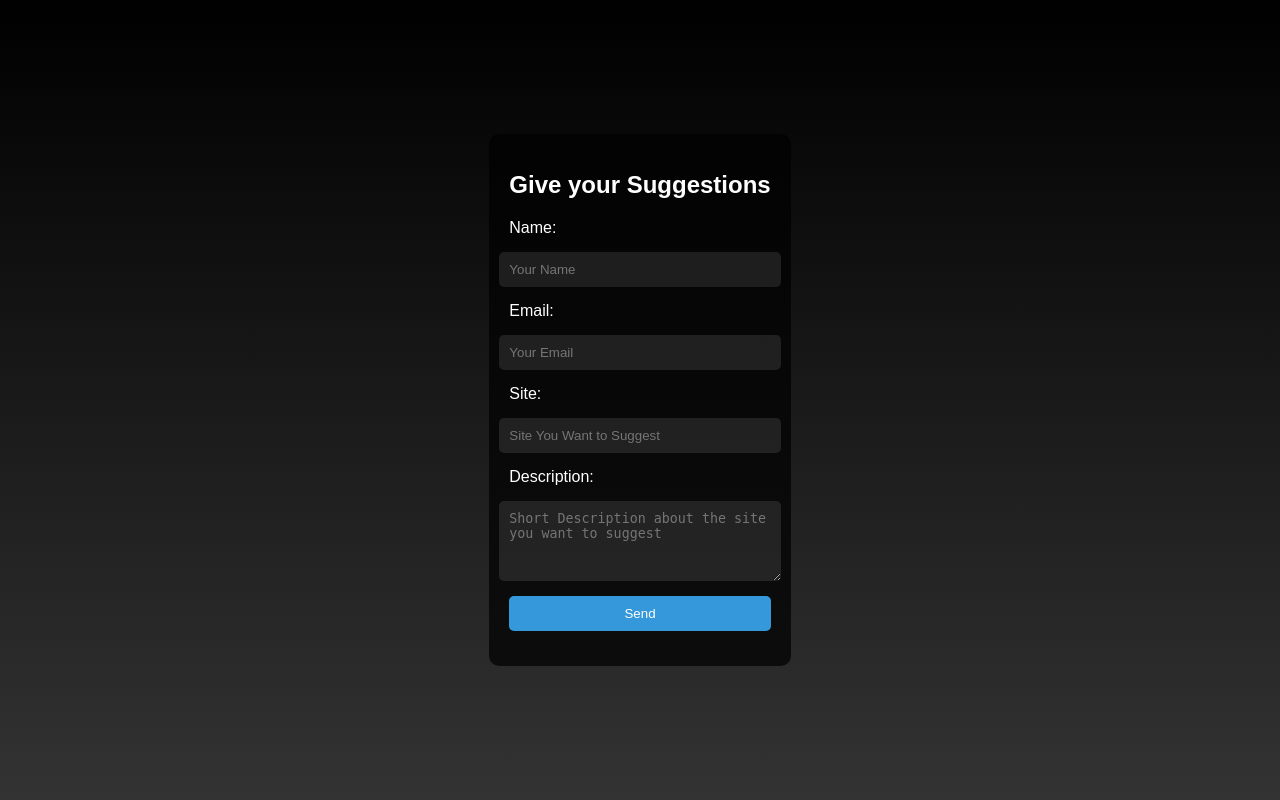
After one commit to Amitkumar71/Tools, a Flask app: page /suggest in a window 1280 px wide. The commit adds this page. Run offline with Flask 3, Linux system fonts and the light colour scheme.

Commit message:
Added Suggestion page

```diff
--- a/app.py
+++ b/app.py
@@ -6,6 +6,10 @@ app = Flask(__name__)
 def home():
     return render_template('main.html')
 
+@app.route('/suggest')
+def suggest():
+    return render_template('Suggest.html')
+
 
 if __name__ == '__main__':
     app.run(debug=True)
--- /dev/null
+++ b/static/css/Suggest.css
@@ -0,0 +1,66 @@
+body {
+    margin: 0;
+    padding: 0;
+    background: linear-gradient(to bottom, #000000, #333333);
+    color: #ffffff;
+    font-family: Arial, sans-serif;
+    display: flex;
+    justify-content: center;
+    align-items: center;
+    min-height: 100vh;
+}
+
+/* Style the container and form */
+.container {
+    background-color: rgba(0, 0, 0, 0.7);
+    padding: 20px;
+    border-radius: 10px;
+    text-align: center;
+}
+
+/* Style the heading */
+h1 {
+    font-size: 24px;
+    margin-bottom: 20px;
+}
+
+/* Style form fields and button */
+form {
+    display: flex;
+    flex-direction: column;
+    align-items: center;
+}
+
+label, input, textarea {
+    margin-bottom: 15px;
+    width: 100%;
+    max-width: 300px;
+    padding: 10px;
+    border: none;
+    border-radius: 5px;
+    background-color: rgba(255, 255, 255, 0.1);
+    color: #ffffff;
+}
+
+label {
+    margin-bottom: 15px;
+    padding: 0;
+    text-align: left;
+    border: none;
+    background-color: transparent;
+    color: #ffffff;
+}
+
+textarea {
+    resize: vertical;
+}
+
+input[type="submit"] {
+    background-color: #3498db;
+    color: #ffffff;
+    cursor: pointer;
+}
+
+input[type="submit"]:hover {
+    background-color: #2980b9;
+}
--- /dev/null
+++ b/templates/Suggest.html
@@ -0,0 +1,29 @@
+<!DOCTYPE html>
+<html lang="en">
+<head>
+    <meta charset="UTF-8">
+    <meta name="viewport" content="width=device-width, initial-scale=1.0">
+    <title>Suggestions</title>
+    <link rel="stylesheet" type="text/css" href="{{ url_for('static', filename='css/Suggest.css') }}">
+</head>
+<body>
+    <div class="container">
+        <h1>Give your Suggestions</h1>
+        <form action="submit_suggestions.php" method="post">
+            <label for="name">Name:</label>
+            <input type="text" id="name" name="name" required placeholder="Your Name">
+
+            <label for="email">Email:</label>
+            <input type="email" id="email" name="email" required placeholder="Your Email">
+
+            <label for="site">Site:</label>
+            <input type="text" id="site" name="site" required placeholder="Site You Want to Suggest">
+
+            <label for="description">Description:</label>
+            <textarea id="description" name="description" rows="4" required placeholder="Short Description about the site you want to suggest"></textarea>
+
+            <input type="submit" value="Send">
+        </form>
+    </div>
+</body>
+</html>
--- a/templates/main.html
+++ b/templates/main.html
@@ -9,7 +9,7 @@
 <body>
   <div class="navbar">
     <ul>
-      <li><a href="#">Suggest</a></li>
+      <li><a href="{{ url_for('suggest') }}">Suggest</a></li>
       <li><a href="#">Connect</a></li>
     </ul>
   </div>
```
